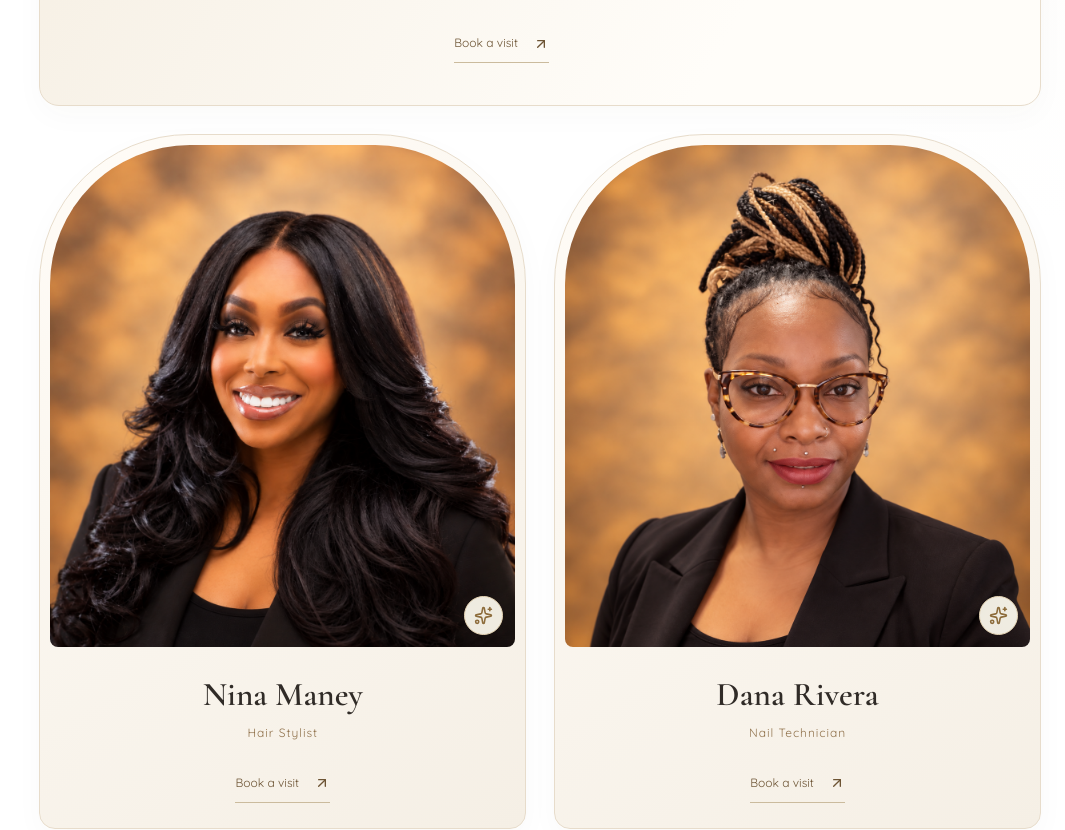
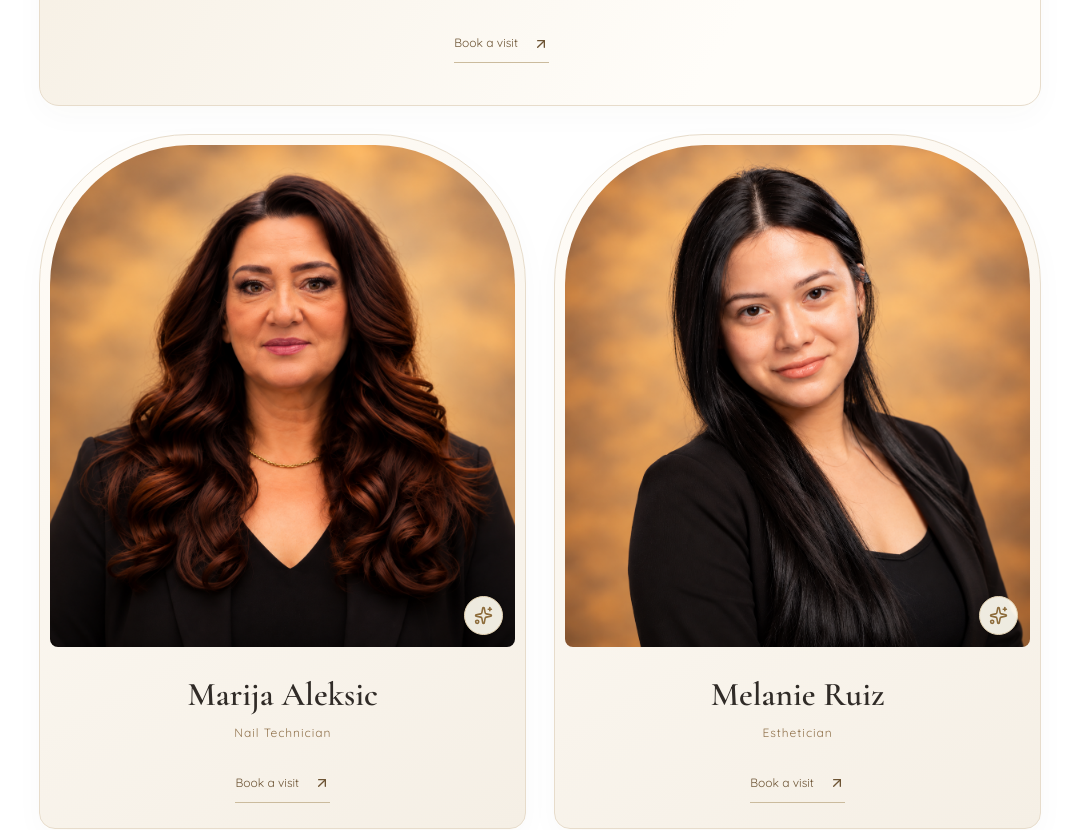
Before and after one commit to hash1000/shanzo-salon, a Next.js app: page /team in a window 1280 px wide. Shown: the part 1600-2430 px from the top of the page, without its empty margins (215-1280 px from the left). Built offline with nearby package versions, Linux system fonts and the light colour scheme.

Commit message:
remove team member

```diff
--- a/src/app/about/page.tsx
+++ b/src/app/about/page.tsx
@@ -37,7 +37,7 @@ const team = [
   // { name: "Deanna Walsh", initials: "DW", service: "Hair Stylist", image: null },
   { name: "Violet Eliza", initials: "VE", service: "Hair Stylist", image: "/violet-eliza.png" },
   { name: "Ruby Smizer", initials: "RS", service: "Hair Stylist", image: "/ruby-smizer.png" },
-  { name: "Nina Maney", initials: "NM", service: "Hair Stylist", image: "/nina-maney(Hair Stylist).png" },
+  // { name: "Nina Maney", initials: "NM", service: "Hair Stylist", image: "/nina-maney(Hair Stylist).png" },
   // { name: "Dana Rivera", initials: "DR", service: "Nail Technician", image: "/dana-rivera(Nail Technician) 2026.png" },
   { name: "Marija Aleksic", initials: "MA", service: "Nail Technician", image: "/marija-aleksic (Nail Technician).png" },
   { name: "Melanie Ruiz", initials: "MR", service: "Esthetician", image: "/melanie-ruiz(Esthetician).png" },
--- a/src/app/team/page.tsx
+++ b/src/app/team/page.tsx
@@ -58,18 +58,18 @@ const team: TeamMember[] = [
   //   service: "Hair Stylist",
   //   image: null,
   // },
-  {
-    name: "Nina Maney",
-    initials: "NM",
-    service: "Hair Stylist",
-    image: "/nina-maney(Hair Stylist).png",
-  },
-  {
-    name: "Dana Rivera",
-    initials: "DR",
-    service: "Nail Technician",
-    image: "/dana-rivera(Nail Technician) 2026.png",
-  },
+  // {
+  //   name: "Nina Maney",
+  //   initials: "NM",
+  //   service: "Hair Stylist",
+  //   image: "/nina-maney(Hair Stylist).png",
+  // },
+  // {
+  //   name: "Dana Rivera",
+  //   initials: "DR",
+  //   service: "Nail Technician",
+  //   image: "/dana-rivera(Nail Technician) 2026.png",
+  // },
   {
     name: "Marija Aleksic",
     initials: "MA",
```
Also changed, not shown: 1 other file (tests, documents, lock files or other folders).
